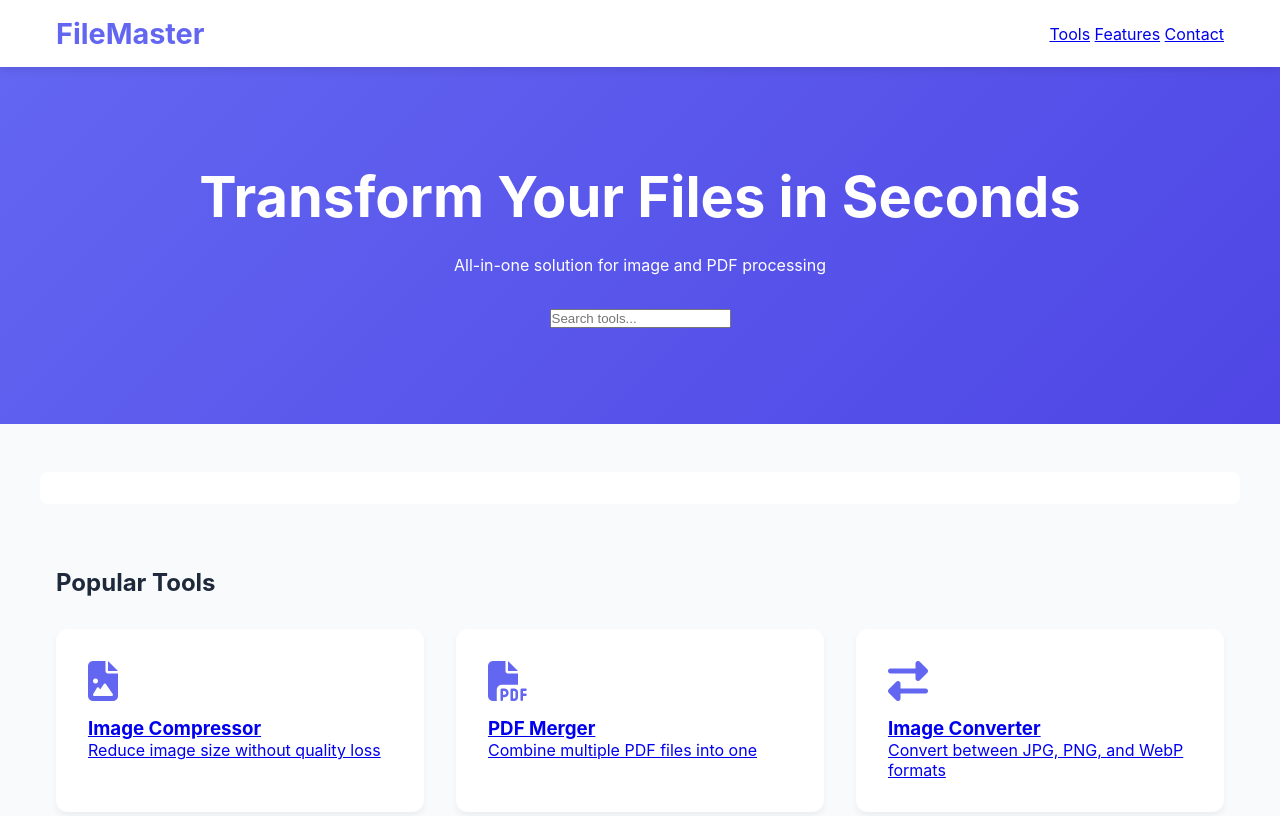
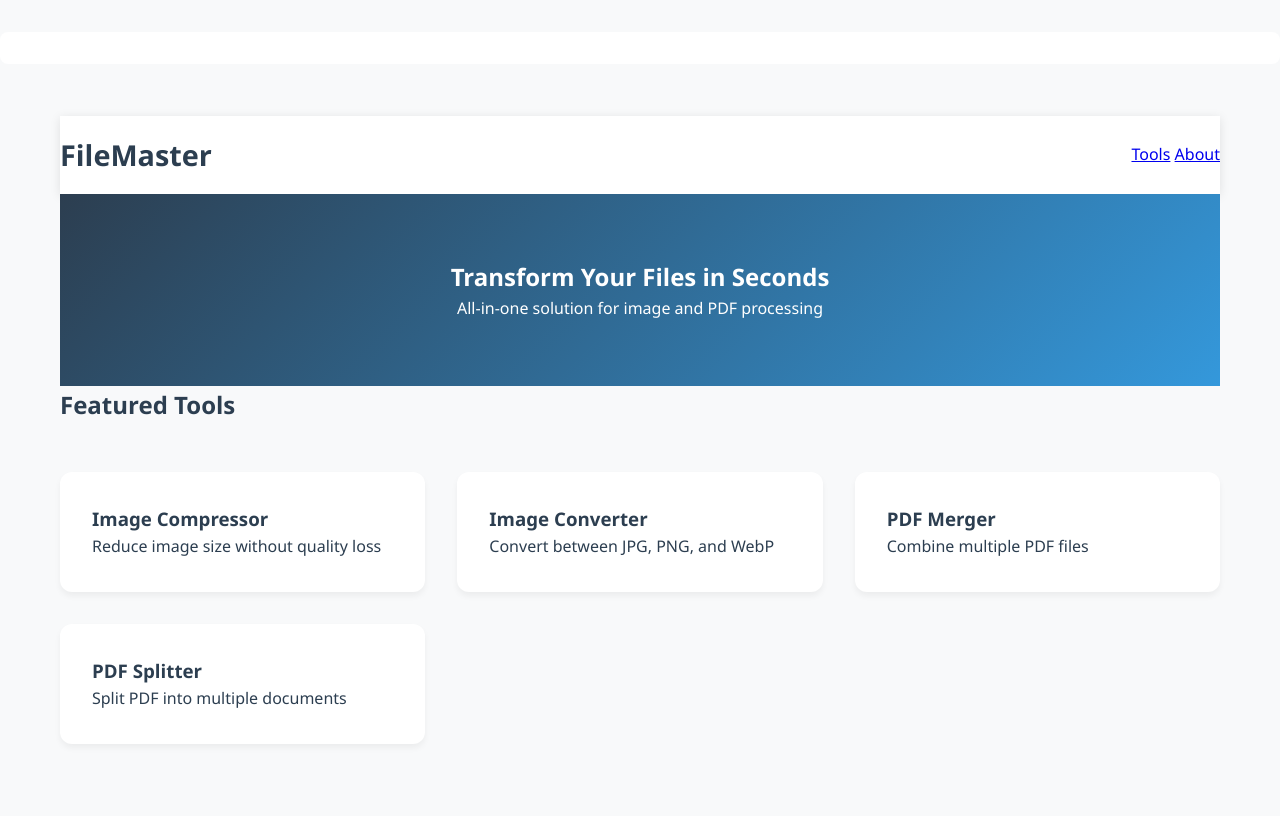
Before and after one commit to subhash2205/image-tool, a plain HTML site: page index.html in a window 1280 px wide. Drawn offline with Linux system fonts and the light colour scheme.

Commit message:
Update index.html

```diff
--- a/index.html
+++ b/index.html
@@ -3,51 +3,50 @@
 <head>
     <meta charset="UTF-8">
     <meta name="viewport" content="width=device-width, initial-scale=1.0">
+    <meta name="author" content="Subhash Chandra">
 
-    <!-- 🔴🔴🔴 UPDATE SEO CONTENT -->
-    <title>FileMaster - Online Image & PDF Tools</title>
-    <meta name="description" content="Free online tools for images and PDFs - Convert, compress, edit, and optimize files instantly">
-    <meta name="keywords" content="image tools, PDF tools, file conversion, document compression, online file editor">
+    <!-- SEO Meta Tags -->
+    <title>FileMaster Pro - Online Image & PDF Tools</title>
+    <meta name="description" content="Free online tools for images and PDFs by Subhash Chandra. Convert, compress, edit, and optimize files instantly">
+    <meta name="keywords" content="image tools, PDF tools, file conversion, Subhash Chandra, online file editor">
 
-    <!-- 🔴🔴🔴 ADD YOUR FAVICON -->
-    <link rel="icon" type="image/png" href="/path-to-your-favicon.png">
-
-    <!-- Font Awesome -->
-    <link rel="stylesheet" href="https://cdnjs.cloudflare.com/ajax/libs/font-awesome/6.4.0/css/all.min.css">
+    <!-- AdMob Integration -->
+    <script async src="https://pagead2.googlesyndication.com/pagead/js/adsbygoogle.js?client=ca-app-pub-6743240431494498~5515669687" crossorigin="anonymous"></script>
 
     <style>
         :root {
-            --primary: #6366f1;
-            --secondary: #4f46e5;
-            --dark: #1e293b;
-            --light: #f8fafc;
+            --primary: #2c3e50;
+            --secondary: #3498db;
+            --background: #f8f9fa;
         }
 
         * {
+            box-sizing: border-box;
             margin: 0;
             padding: 0;
-            box-sizing: border-box;
         }
 
         body {
-            font-family: 'Inter', sans-serif;
-            background: var(--light);
-            color: var(--dark);
+            font-family: 'Segoe UI', sans-serif;
+            line-height: 1.6;
+            background: var(--background);
+            color: var(--primary);
         }
 
-        /* 🔴🔴🔴 HEADER/NAV STYLES */
+        .container {
+            max-width: 1200px;
+            margin: 0 auto;
+            padding: 20px;
+        }
+
+        /* Header Styles */
         .header {
             background: white;
+            padding: 1rem 0;
             box-shadow: 0 2px 10px rgba(0,0,0,0.1);
-            position: sticky;
-            top: 0;
-            z-index: 100;
         }
 
-        .nav-container {
-            max-width: 1200px;
-            margin: 0 auto;
-            padding: 1rem;
+        .nav {
             display: flex;
             justify-content: space-between;
             align-items: center;
@@ -59,31 +58,20 @@
             color: var(--primary);
         }
 
-        /* 🔴🔴🔴 HERO SECTION */
+        /* Hero Section */
         .hero {
             text-align: center;
-            padding: 6rem 1rem;
+            padding: 4rem 0;
             background: linear-gradient(135deg, var(--primary), var(--secondary));
             color: white;
         }
 
-        .hero h1 {
-            font-size: 3.5rem;
-            margin-bottom: 1.5rem;
-        }
-
-        /* 🔴🔴🔴 TOOLS GRID */
-        .tools-section {
-            max-width: 1200px;
-            margin: 4rem auto;
-            padding: 0 1rem;
-        }
-
+        /* Tools Grid */
         .tools-grid {
             display: grid;
-            grid-template-columns: repeat(auto-fit, minmax(300px, 1fr));
+            grid-template-columns: repeat(auto-fit, minmax(280px, 1fr));
             gap: 2rem;
-            margin-top: 2rem;
+            margin: 3rem 0;
         }
 
         .tool-card {
@@ -91,33 +79,35 @@
             border-radius: 12px;
             padding: 2rem;
             transition: transform 0.3s ease;
+            text-decoration: none;
+            color: inherit;
             box-shadow: 0 4px 6px rgba(0,0,0,0.05);
         }
 
         .tool-card:hover {
             transform: translateY(-5px);
+            box-shadow: 0 8px 15px rgba(0,0,0,0.1);
         }
 
         .tool-icon {
             font-size: 2.5rem;
-            color: var(--primary);
+            color: var(--secondary);
             margin-bottom: 1rem;
         }
 
-        /* 🔴🔴🔴 ADVERTISEMENT SECTIONS */
-        .ad-section {
-            margin: 3rem auto;
+        /* Ad Sections */
+        .ad-unit {
+            margin: 2rem 0;
             padding: 1rem;
             text-align: center;
             background: white;
             border-radius: 8px;
-            max-width: 1200px;
         }
 
-        /* 🔴🔴🔴 RESPONSIVE DESIGN */
+        /* Responsive Design */
         @media (max-width: 768px) {
             .hero h1 {
-                font-size: 2.5rem;
+                font-size: 2rem;
             }
 
             .tools-grid {
@@ -127,18 +117,23 @@
     </style>
 </head>
 <body>
-    <!-- 🔴🔴🔴 ADD YOUR ADSENSE CODE -->
-    <script async src="https://pagead2.googlesyndication.com/pagead/js/adsbygoogle.js?client=ca-pub-YOUR_PUBLISHER_ID"
-    crossorigin="anonymous"></script>
+    <!-- Top Ad Unit -->
+    <div class="ad-unit">
+        <ins class="adsbygoogle"
+            style="display:block"
+            data-ad-client="ca-app-pub-6743240431494498/9428092011"
+            data-ad-slot="9428092011"
+            data-ad-format="auto"
+            data-full-width-responsive="true"></ins>
+    </div>
 
+    <div class="container">
         <header class="header">
-        <nav class="nav-container">
-            <!-- 🔴🔴🔴 UPDATE LOGO -->
+            <nav class="nav">
                 <div class="logo">FileMaster</div>
                 <div class="nav-links">
                     <a href="#tools" class="nav-link">Tools</a>
-                <a href="#features" class="nav-link">Features</a>
-                <a href="#contact" class="nav-link">Contact</a>
+                    <a href="#about" class="nav-link">About</a>
                 </div>
             </nav>
         </header>
@@ -146,64 +141,55 @@
         <section class="hero">
             <h1>Transform Your Files in Seconds</h1>
             <p>All-in-one solution for image and PDF processing</p>
-
-        <!-- 🔴🔴🔴 ADD SEARCH BAR IF NEEDED -->
-        <div class="search-bar" style="margin-top: 2rem;">
-            <input type="text" placeholder="Search tools...">
-        </div>
         </section>
 
-    <!-- 🔴🔴🔴 AD SECTION 1 -->
-    <div class="ad-section">
-        <ins class="adsbygoogle"
-            style="display:block"
-            data-ad-client="ca-pub-YOUR_PUBLISHER_ID"
-            data-ad-slot="YOUR_AD_SLOT_ID_1"
-            data-ad-format="auto"
-            data-full-width-responsive="true"></ins>
-    </div>
-
-    <main class="tools-section" id="tools">
-        <h2>Popular Tools</h2>
+        <main id="tools">
+            <h2>Featured Tools</h2>
             <div class="tools-grid">
-            <!-- 🔴🔴🔴 UPDATE TOOL LINKS -->
-            <a href="/image-compressor" class="tool-card">
+                <!-- Image Tools -->
+                <a href="image-tool/img-compress.html" class="tool-card">
                     <i class="fas fa-file-image tool-icon"></i>
                     <h3>Image Compressor</h3>
                     <p>Reduce image size without quality loss</p>
                 </a>
 
-            <a href="/pdf-merger" class="tool-card">
+                <a href="image-tool/img-convert.html" class="tool-card">
+                    <i class="fas fa-exchange-alt tool-icon"></i>
+                    <h3>Image Converter</h3>
+                    <p>Convert between JPG, PNG, and WebP</p>
+                </a>
+
+                <!-- PDF Tools -->
+                <a href="pdf-tool/pdf-merge.html" class="tool-card">
                     <i class="fas fa-file-pdf tool-icon"></i>
                     <h3>PDF Merger</h3>
-                <p>Combine multiple PDF files into one</p>
+                    <p>Combine multiple PDF files</p>
                 </a>
 
-            <a href="/image-converter" class="tool-card">
-                <i class="fas fa-exchange-alt tool-icon"></i>
-                <h3>Image Converter</h3>
-                <p>Convert between JPG, PNG, and WebP formats</p>
+                <a href="pdf-tool/pdf-split.html" class="tool-card">
+                    <i class="fas fa-cut tool-icon"></i>
+                    <h3>PDF Splitter</h3>
+                    <p>Split PDF into multiple documents</p>
                 </a>
-
-            <!-- Add more tool cards as needed -->
             </div>
         </main>
+    </div>
 
-    <!-- 🔴🔴🔴 AD SECTION 2 -->
-    <div class="ad-section">
+    <!-- Bottom Ad Unit -->
+    <div class="ad-unit">
         <ins class="adsbygoogle"
             style="display:block"
-            data-ad-client="ca-pub-YOUR_PUBLISHER_ID"
-            data-ad-slot="YOUR_AD_SLOT_ID_2"
+            data-ad-client="ca-app-pub-6743240431494498/4175765335"
+            data-ad-slot="4175765335"
             data-ad-format="auto"
             data-full-width-responsive="true"></ins>
     </div>
 
     <script>
-        // 🔴🔴🔴 INITIALIZE ADSENSE
+        // Initialize AdMob
         (adsbygoogle = window.adsbygoogle || []).push({});
 
-        // Add any interactive features here
+        // Add hover effect
         document.querySelectorAll('.tool-card').forEach(card => {
             card.addEventListener('mouseover', () => {
                 card.style.transform = 'translateY(-5px)';
```
Lines whose indentation alone changed are shown as unchanged.
